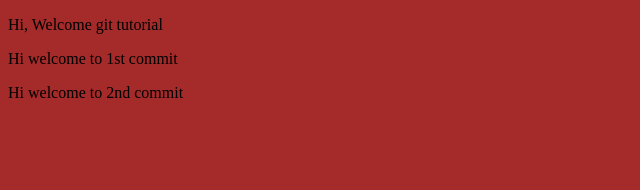
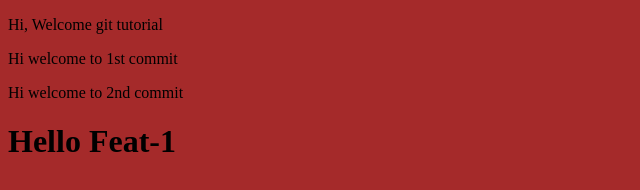
Before and after one commit to bsurve/Gitproject, a plain HTML site: page index.html in a window 1280 px wide. Shown: the whole page, without its empty margins (0-640 px from the left). Drawn offline with Linux system fonts and the light colour scheme.

Commit message:
feat-1 1

```diff
--- a/index.html
+++ b/index.html
@@ -9,6 +9,7 @@
     <p> Hi, Welcome git tutorial</p>
     <p>Hi welcome to 1st commit</p>
     <p>Hi welcome to 2nd commit</p>
+    <h1>Hello Feat-1</h1>
 </body>
 <style>
     body{
```
Also changed, not shown: hello.txt.
